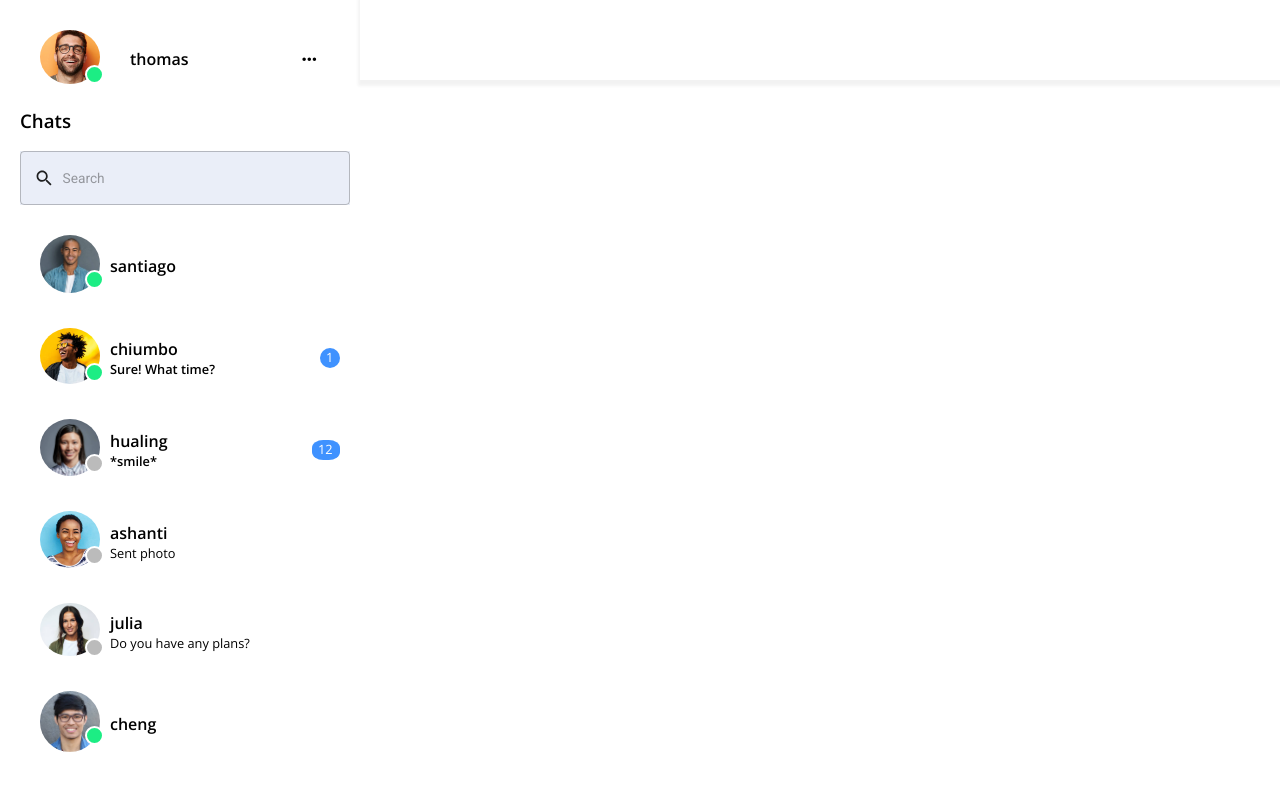
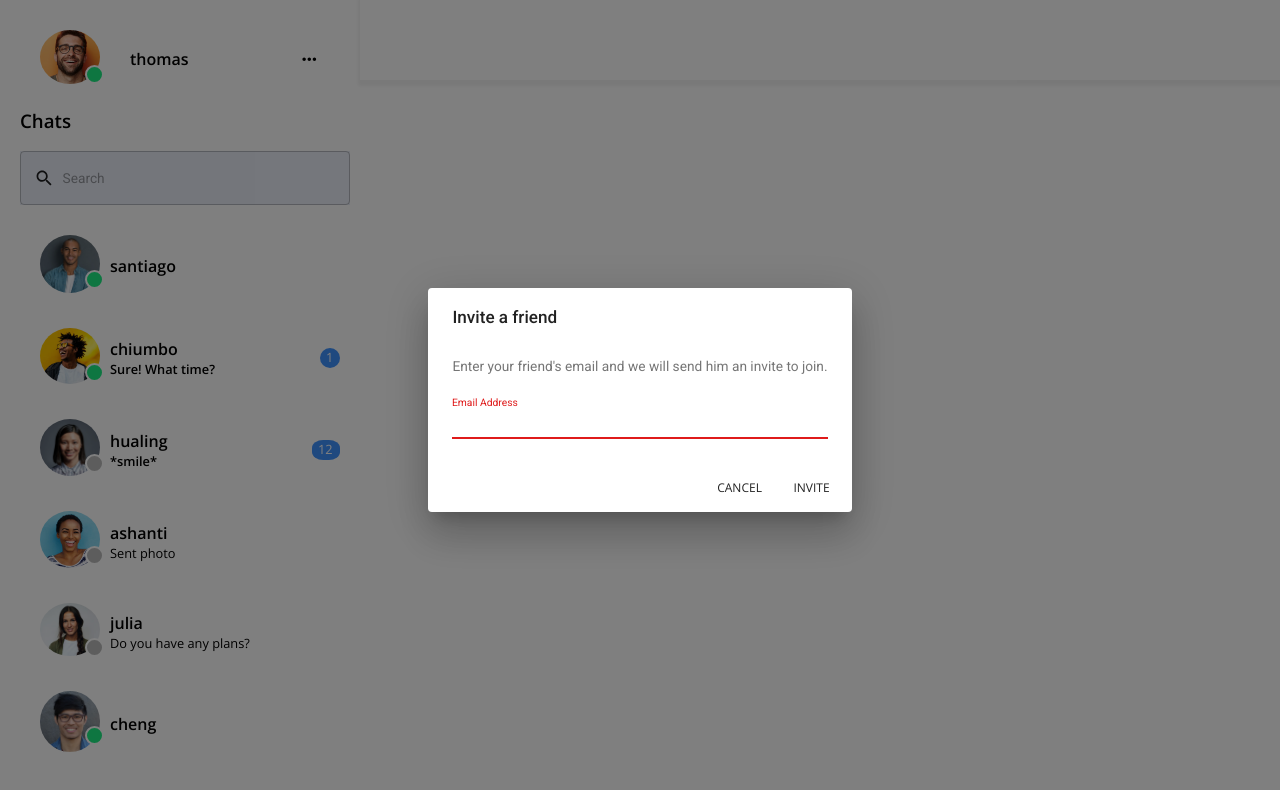
Before and after one commit to siuwafong/hatchways_solo, a React (Create React App) app in the folder client/: page /chat in a window 1280 px wide. Shown: the top 790 px of the page. Built offline with nearby package versions, Linux system fonts and the light colour scheme.

Commit message:
finish first version of invitation dialog

```diff
--- a/client/src/components/ChatMsg.css
+++ b/client/src/components/ChatMsg.css
@@ -16,11 +16,13 @@
     flex-direction: row;
     margin: 15px 0;
     align-items: center;
+    padding: 5px;
 }
 
 .sentMsg {
     align-self: flex-end;
     text-align: right;
+    padding: 5px;
 }
 
 .receivedMsgBubble {
--- /dev/null
+++ b/client/src/components/InvitationDialog.css
@@ -0,0 +1,6 @@
+.invalidEmailMsg {
+    color: red;
+    display: flex;
+    flex-direction: row;
+    justify-content: center;
+}
--- /dev/null
+++ b/client/src/components/InvitationDialog.js
@@ -0,0 +1,73 @@
+import React, { useState } from "react"
+import "./InvitationDialog.css"
+import Dialog from '@material-ui/core/Dialog';
+import DialogTitle from '@material-ui/core/DialogTitle';
+import DialogContent from '@material-ui/core/DialogContent';
+import DialogContentText from '@material-ui/core/DialogContentText';
+import DialogActions from '@material-ui/core/DialogActions';
+import TextField from '@material-ui/core/TextField';
+import Button from '@material-ui/core/Button'
+import validateEmail from '../utils/HelperFunctions'
+
+const InvitationDialog = ({content}) => {
+
+    const [open, setOpen] = useState(true)
+    const [friendEmail, setFriendEmail] = useState("")
+    const [invalidEmail, setInvalidEmail] = useState(false)
+
+    const handleChange = e => {
+        setFriendEmail(e.target.value)
+    }
+
+    const handleClose = (value) => {
+        if (validateEmail(value) === true) {
+            setInvalidEmail(false)
+            setOpen(false)
+            setFriendEmail(value)
+        } else {
+            setInvalidEmail(true)
+        }
+    }
+
+        return (
+            <Dialog onClose={handleClose} open={open} selectedValue={friendEmail} className="friendInvite">
+                <DialogTitle>
+                    Invite a friend
+                </DialogTitle>
+                <DialogContent>
+                    <DialogContentText>
+                        Enter your friend's email and we will send him an invite to join.
+                    </DialogContentText>
+                    <TextField
+                        autoFocus
+                        margin="dense"
+                        id="name"
+                        label="Email Address"
+                        type="email"
+                        onChange={(e) => handleChange(e)}
+                        fullWidth
+                        error={validateEmail(friendEmail)}                    />
+                </DialogContent>
+                <DialogContentText>
+                    <div className="invalidEmailMsg">
+                    {invalidEmail === true ? `Please enter a valid email address` : ""}
+                    </div>
+                </DialogContentText>
+                <DialogActions>
+                    <Button
+                        onClick={() => handleClose("")}
+                    >
+                        Cancel
+                    </Button>
+                    <Button
+                        onClick={() => handleClose(friendEmail)}
+                    >
+                        Invite
+                    </Button>
+                </DialogActions>
+            </Dialog>
+        )
+
+}
+
+export default InvitationDialog
--- a/client/src/pages/Chat.js
+++ b/client/src/pages/Chat.js
@@ -9,6 +9,7 @@ import FileCopyIcon from '@material-ui/icons/FileCopy';
 import { MOCK_PROFILE, MOCK_FRIENDS, MOCK_MSGS } from '../utils/MockData'
 import ChatMsg from '../components/ChatMsg'
 import { v4 as uuidv4 } from 'uuid';
+import InvitationDialog from "../components/InvitationDialog"
 import './Chat.css'
 
 const Chat = () => {
@@ -60,6 +61,10 @@ const Chat = () => {
 
     return (
         <div className="chatContainer">
+            <InvitationDialog
+                type="friendInvite"
+                content="abc"
+            />
             <div className="chatListContainer">
                 <div className="currentUserContainer">
                     <div className="currentUserPicStatus">
--- a/client/src/pages/Login.js
+++ b/client/src/pages/Login.js
@@ -4,6 +4,7 @@ import Button from '@material-ui/core/Button';
 import { withStyles } from '@material-ui/core/styles'
 import TextField from '@material-ui/core/TextField'
 import Background from '../components/Background'
+import validateEmail from '../utils/HelperFunctions'
 import { Link } from 'react-router-dom'
 
 const SwitchButton = withStyles({
@@ -60,10 +61,7 @@ const initialFormState = {
         }
 }
 
-const validateEmail = (email) => {
-    const re = /^(([^<>()[\]\\.,;:\s@"]+(\.[^<>()[\]\\.,;:\s@"]+)*)|(".+"))@((\[[0-9]{1,3}\.[0-9]{1,3}\.[0-9]{1,3}\.[0-9]{1,3}\])|(([a-zA-Z\-0-9]+\.)+[a-zA-Z]{2,}))$/;
-    return re.test(String(email).toLowerCase());
-}
+
 
 const Login = () => {
 
--- a/client/src/pages/Signup.js
+++ b/client/src/pages/Signup.js
@@ -4,6 +4,7 @@ import Button from '@material-ui/core/Button';
 import { withStyles } from '@material-ui/core/styles'
 import TextField from '@material-ui/core/TextField'
 import Background from '../components/Background'
+import { validateEmail } from '../utils/HelperFunctions'
 import { Link } from 'react-router-dom'
 
 const SwitchButton = withStyles({
@@ -78,10 +79,6 @@ const initialFormState = {
     }
 }
 
-const validateEmail = (email) => {
-    const re = /^(([^<>()[\]\\.,;:\s@"]+(\.[^<>()[\]\\.,;:\s@"]+)*)|(".+"))@((\[[0-9]{1,3}\.[0-9]{1,3}\.[0-9]{1,3}\.[0-9]{1,3}\])|(([a-zA-Z\-0-9]+\.)+[a-zA-Z]{2,}))$/;
-    return re.test(String(email).toLowerCase());
-}
 
 const Signup = () => {
 
--- /dev/null
+++ b/client/src/utils/HelperFunctions.js
@@ -0,0 +1,6 @@
+export const validateEmail = (email) => {
+    const re = /^(([^<>()[\]\\.,;:\s@"]+(\.[^<>()[\]\\.,;:\s@"]+)*)|(".+"))@((\[[0-9]{1,3}\.[0-9]{1,3}\.[0-9]{1,3}\.[0-9]{1,3}\])|(([a-zA-Z\-0-9]+\.)+[a-zA-Z]{2,}))$/;
+    return re.test(String(email).toLowerCase());
+}
+
+export default validateEmail
```
